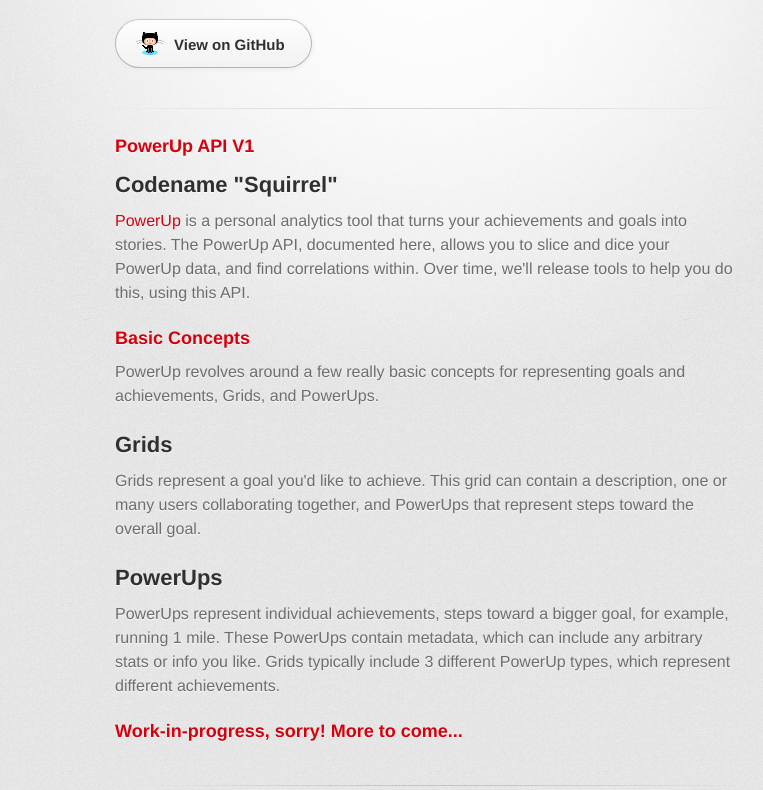
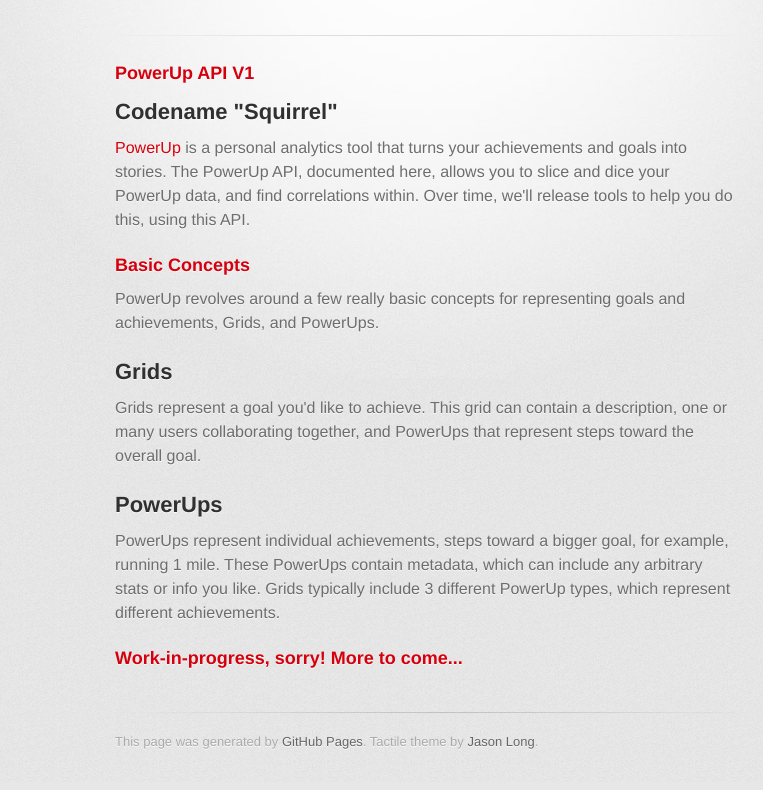
Before and after one commit to PowerUpInc/powerupinc.github.io, a plain HTML site: page index.html in a window 1280 px wide. Shown: the part 195-985 px from the top of the page, without its empty margins (215-978 px from the left). Drawn offline with Linux system fonts and the light colour scheme; a web font is replaced by a local one.

Commit message:
remove "view on github" button

```diff
--- a/index.html
+++ b/index.html
@@ -21,10 +21,6 @@
           <h1>PowerUp API Documentation</h1>
           <h2>V1, Codename: &quot;Squirrel&quot;</h2>
         </header>
-
-        <section id="downloads" class="clearfix">
-          <a href="https://github.com/PowerUpInc" id="view-on-github" class="button"><span>View on GitHub</span></a>
-        </section>
 
         <hr>
 
```
